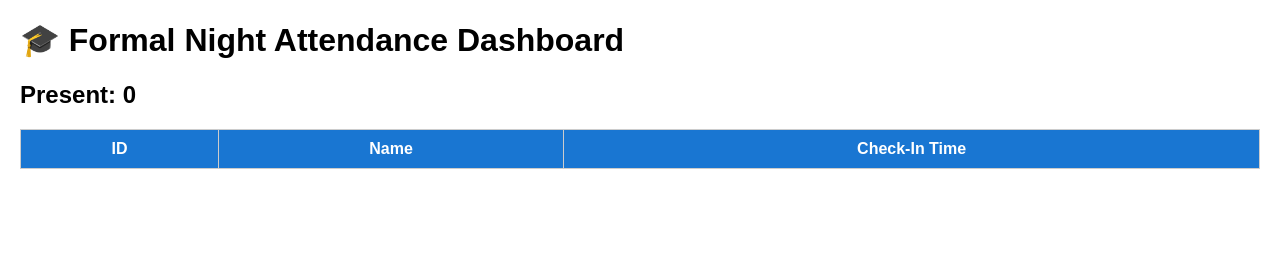
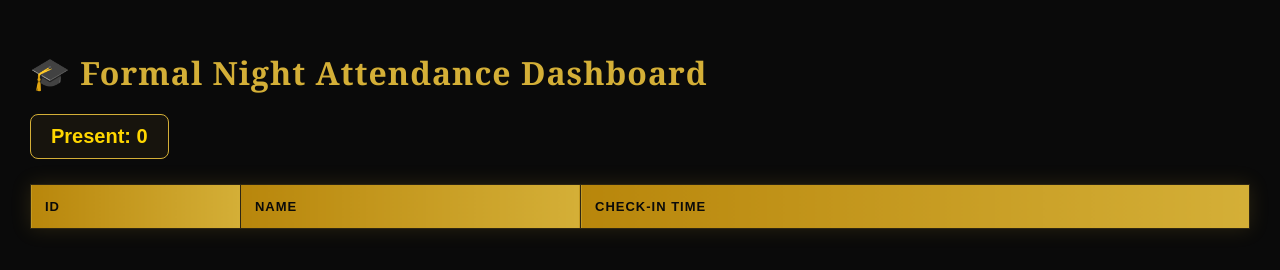
Before and after one commit to benjamintaitarae/Formal-Night_Attandace, a plain HTML site: page dashboard.html in a window 1280 px wide. Drawn offline with Linux system fonts and the light colour scheme; no server answers.

Commit message:
Update dashboard.html

```diff
--- a/dashboard.html
+++ b/dashboard.html
@@ -1,27 +1,57 @@
 <!DOCTYPE html>
 <html>
 <head>
+  <meta charset="UTF-8">
   <title>Attendance Dashboard</title>
-
   <style>
-body{
-font-family:Arial;
-margin:20px;
+    body {
+      background-color: #0a0a0a;
+      color: #f5e6c8;
+      font-family: Arial, sans-serif;
+      margin: 0;
+      padding: 30px;
     }
-
-table{
-width:100%;
-border-collapse:collapse;
+    h1 {
+      color: #d4af37;
+      font-family: 'Georgia', serif;
+      letter-spacing: 1px;
+      margin-bottom: 5px;
     }
-
-th,td{
-padding:10px;
-border:1px solid #ccc;
+    #count {
+      display: inline-block;
+      background: #17140d;
+      border: 1px solid #d4af37;
+      color: #ffd700;
+      padding: 10px 20px;
+      border-radius: 8px;
+      margin: 15px 0 25px 0;
+      font-size: 20px;
     }
-
-th{
-background:#1976d2;
-color:white;
+    table {
+      width: 100%;
+      border-collapse: collapse;
+      background: #121212;
+      border: 1px solid #d4af37;
+      box-shadow: 0 0 20px rgba(212, 175, 55, 0.15);
+    }
+    th, td {
+      padding: 14px;
+      border: 1px solid #2e2612;
+      text-align: left;
+    }
+    th {
+      background: linear-gradient(90deg, #b8860b, #d4af37);
+      color: #0a0a0a;
+      font-weight: bold;
+      text-transform: uppercase;
+      letter-spacing: 1px;
+      font-size: 13px;
+    }
+    tr:nth-child(even) {
+      background-color: #181818;
+    }
+    tr:hover {
+      background-color: #241e11;
     }
   </style>
 </head>
@@ -29,11 +59,9 @@ color:white;
 <body>
 
   <h1>🎓 Formal Night Attendance Dashboard</h1>
-
   <h2 id="count">Present: 0</h2>
 
   <table>
-
     <thead>
       <tr>
         <th>ID</th>
@@ -41,37 +69,22 @@ color:white;
         <th>Check-In Time</th>
       </tr>
     </thead>
-
     <tbody id="attendance"></tbody>
-
   </table>
 
   <script type="module">
+    import { db } from './firebase-config.js';
+    import { collection, getDocs } from "https://www.gstatic.com/firebasejs/10.12.5/firebase-firestore.js";
 
-import { db } from './firebase-config.js';
+    async function loadAttendance() {
+      const tbody = document.getElementById("attendance");
+      tbody.innerHTML = "";
 
-import {
-collection,
-getDocs
-}
-from "https://www.gstatic.com/firebasejs/10.12.5/firebase-firestore.js";
-
-async function loadAttendance(){
-
-const tbody =
-document.getElementById("attendance");
-
-tbody.innerHTML="";
-
-const attendance =
-await getDocs(collection(db,"attendance"));
-
+      const attendance = await getDocs(collection(db, "attendance"));
       let count = 0;
 
-attendance.forEach(doc=>{
-
+      attendance.forEach(doc => {
         count++;
-
         const data = doc.data();
 
         tbody.innerHTML += `
@@ -81,18 +94,13 @@ tbody.innerHTML += `
             <td>${new Date(data.checkInTime).toLocaleString()}</td>
           </tr>
         `;
-
       });
 
-document.getElementById("count").textContent =
-`Present: ${count}`;
-
+      document.getElementById("count").textContent = `Present: ${count}`;
     }
 
     loadAttendance();
-
-setInterval(loadAttendance,5000);
-
+    setInterval(loadAttendance, 5000);
   </script>
 
 </body>
```
Lines whose indentation alone changed are shown as unchanged.
